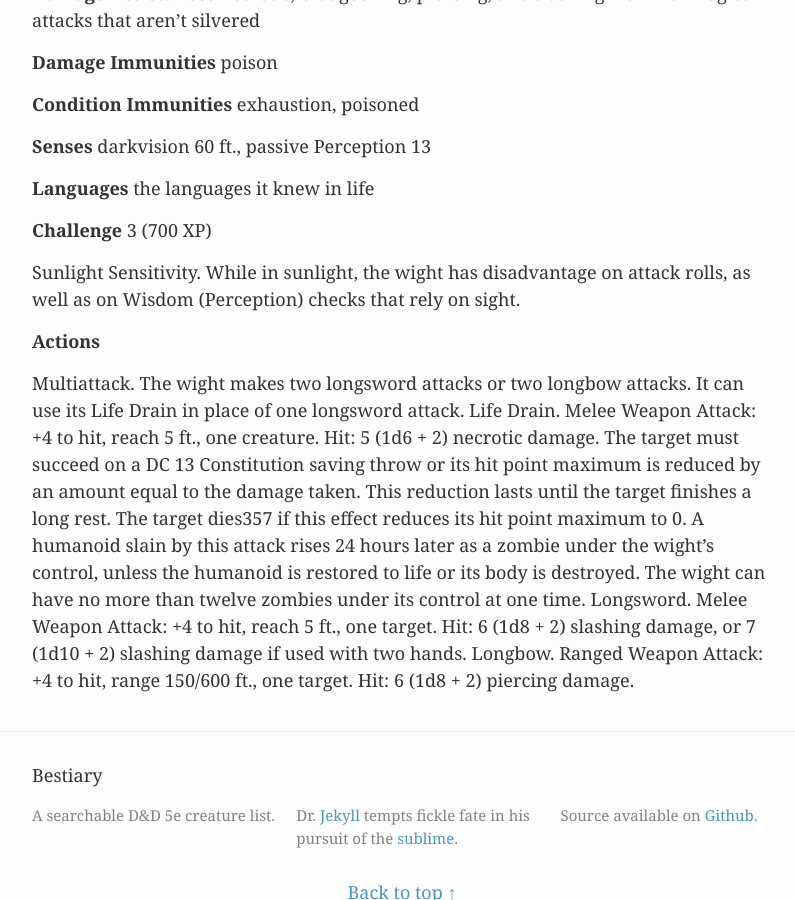
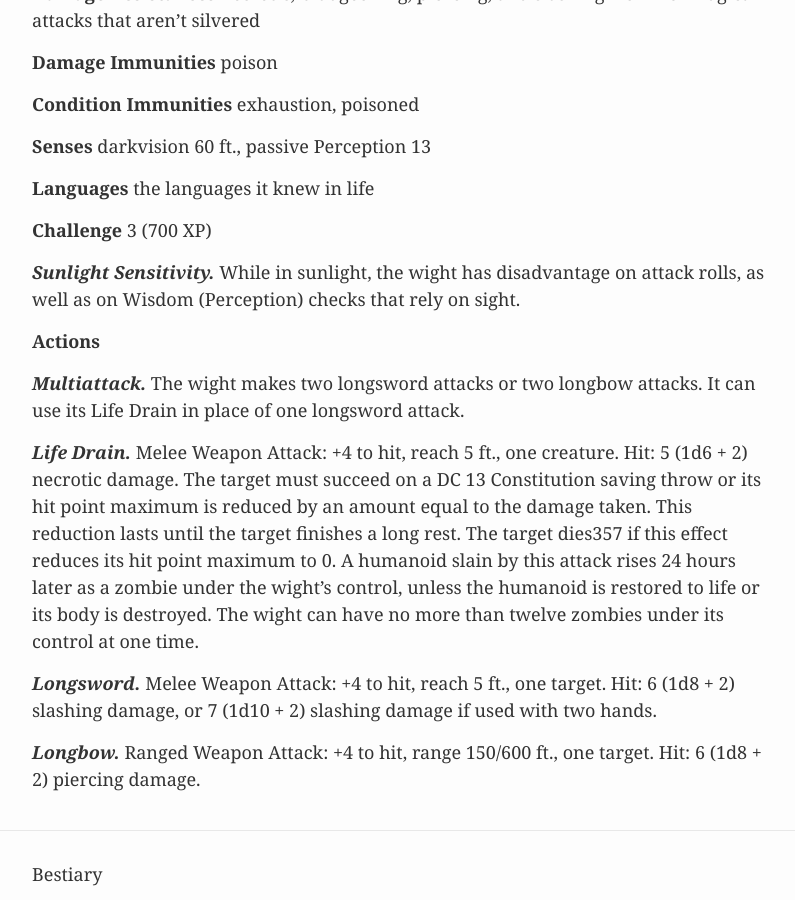
Before and after one commit to beaurancourt/bestiary, a Jekyll site: the page built from _posts/2016-02-29-wight.markdown, in a window 1280 px wide and 900 px high, scrolled down 573 px. Shown: the whole window, without its empty margins (238-1033 px from the left). Built offline with Jekyll 4.4.1, drawn with Linux system fonts in a browser that asks for light colours.

```diff
--- a/_posts/2016-02-29-wight.markdown
+++ b/_posts/2016-02-29-wight.markdown
@@ -31,8 +31,14 @@ tags: [medium, undead, cr3]
 
 **Challenge** 3 (700 XP)
 
- Sunlight Sensitivity. While in sunlight, the wight has disadvantage on attack rolls, as well as on Wisdom (Perception) checks that rely on sight.
+***Sunlight Sensitivity.*** While in sunlight, the wight has disadvantage on attack rolls, as well as on Wisdom (Perception) checks that rely on sight.
 
 **Actions**
 
-Multiattack. The wight makes two longsword attacks or two longbow attacks. It can use its Life Drain in place of one longsword attack. Life Drain. Melee Weapon Attack: +4 to hit, reach 5 ft., one creature. Hit: 5 (1d6 + 2) necrotic damage. The target must succeed on a DC 13 Constitution saving throw or its hit point maximum is reduced by an amount equal to the damage taken. This reduction lasts until the target finishes a long rest. The target dies357 if this effect reduces its hit point maximum to 0. A humanoid slain by this attack rises 24 hours later as a zombie under the wight’s control, unless the humanoid is restored to life or its body is destroyed. The wight can have no more than twelve zombies under its control at one time. Longsword. Melee Weapon Attack: +4 to hit, reach 5 ft., one target. Hit: 6 (1d8 + 2) slashing damage, or 7 (1d10 + 2) slashing damage if used with two hands. Longbow. Ranged Weapon Attack: +4 to hit, range 150/600 ft., one target. Hit: 6 (1d8 + 2) piercing damage.
+***Multiattack.*** The wight makes two longsword attacks or two longbow attacks. It can use its Life Drain in place of one longsword attack.
+
+***Life Drain.*** Melee Weapon Attack: +4 to hit, reach 5 ft., one creature. Hit: 5 (1d6 + 2) necrotic damage. The target must succeed on a DC 13 Constitution saving throw or its hit point maximum is reduced by an amount equal to the damage taken. This reduction lasts until the target finishes a long rest. The target dies357 if this effect reduces its hit point maximum to 0. A humanoid slain by this attack rises 24 hours later as a zombie under the wight’s control, unless the humanoid is restored to life or its body is destroyed. The wight can have no more than twelve zombies under its control at one time.
+
+***Longsword.*** Melee Weapon Attack: +4 to hit, reach 5 ft., one target. Hit: 6 (1d8 + 2) slashing damage, or 7 (1d10 + 2) slashing damage if used with two hands.
+
+***Longbow.*** Ranged Weapon Attack: +4 to hit, range 150/600 ft., one target. Hit: 6 (1d8 + 2) piercing damage.
```
